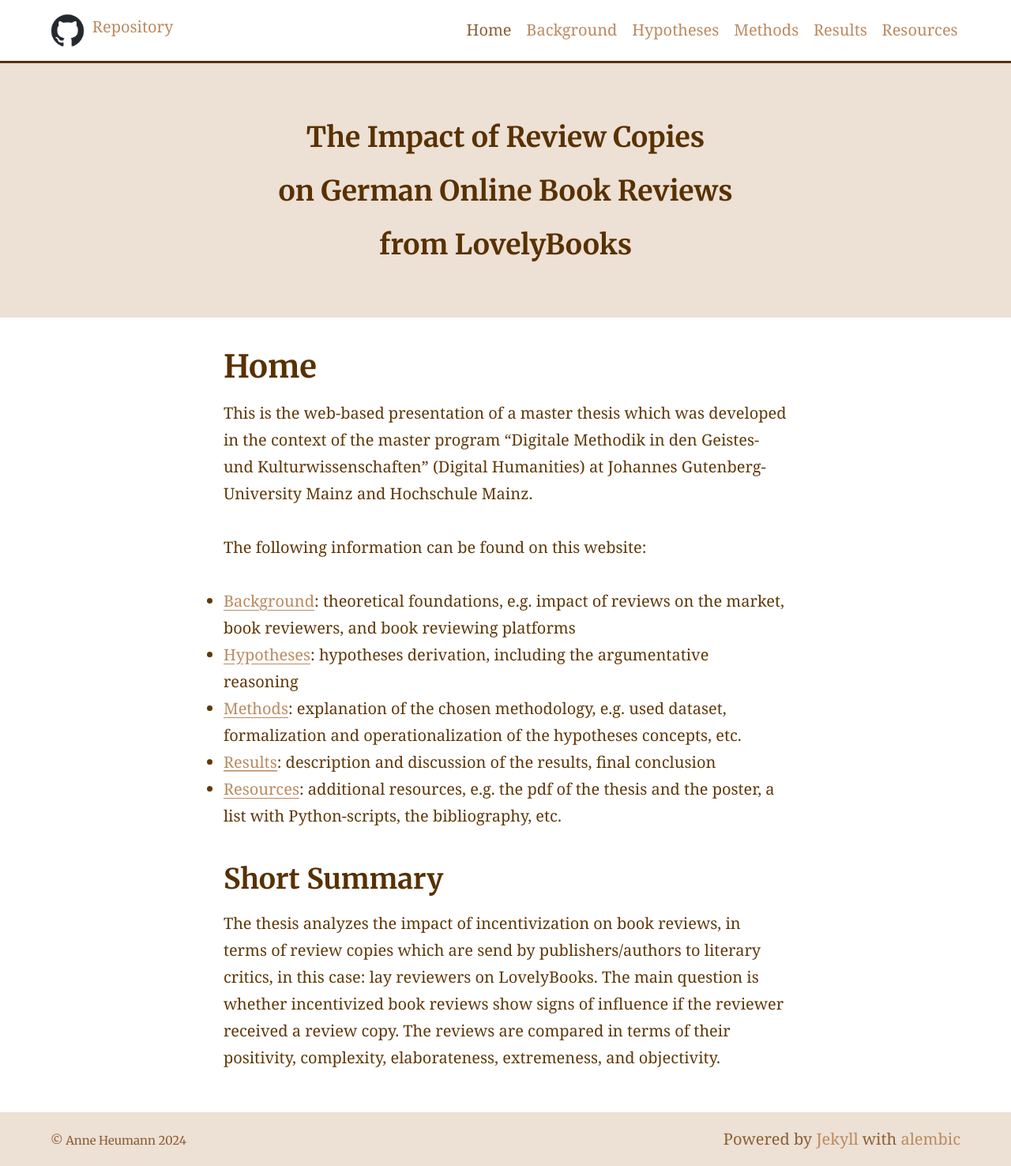
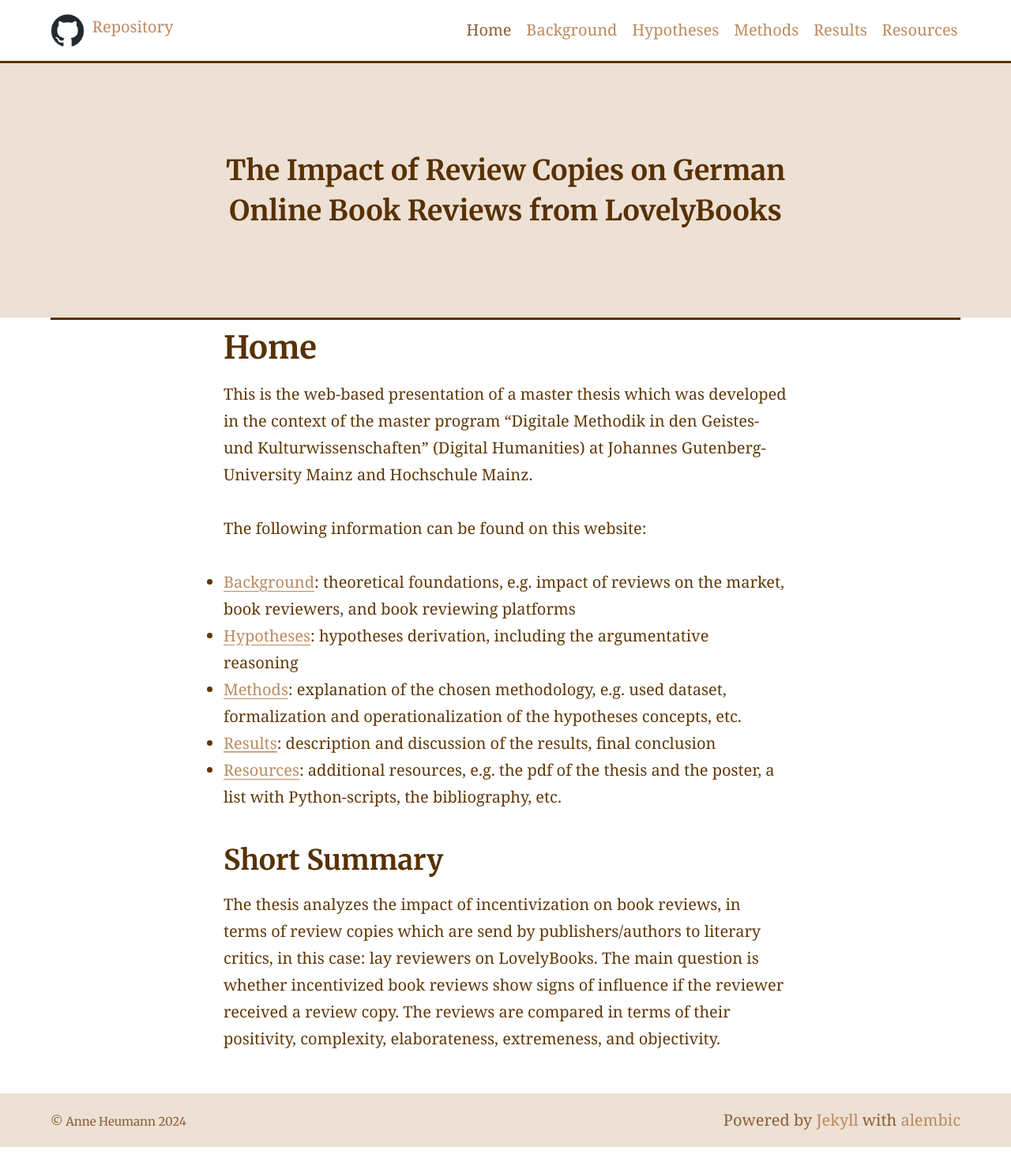
Before and after one commit to aheuma/IncentivizedBookReviews, a Jekyll site: the page built from index.md, in a window 1280 px wide. Shown: the whole page at 79% size. Built offline with Jekyll 4.4.1, drawn with Linux system fonts in a browser that asks for light colours; after the commit the page ends 1452 px from its top, so only the background shows below that.

Commit message:
add changes to github logo

```diff
--- a/_includes/site-header.html
+++ b/_includes/site-header.html
@@ -2,7 +2,7 @@
   <div class="container">
     {% if page.title == "Home" %}
       {% include github-mark.html %}
-    {% elsif page.title == "Home" or page.title == "Theoretical Background" or page.title == "Hypotheses" or page.title == "Methods" or page.title == "Results and Discussion" or page.title == "Resources" %}
+    {% elsif page.title == "Theoretical Background" or page.title == "Hypotheses" or page.title == "Methods" or page.title == "Results and Discussion" or page.title == "Resources" %}
       {% include github-mark_2.html %}
     <!-- {% include github-mark.html %}-->
 
--- a/_sass/_theme.scss
+++ b/_sass/_theme.scss
@@ -46,7 +46,7 @@
 .feature {
   border-top: solid #583101;
   padding-bottom: .4rem;
-  margin-bottom: 1.6rem;
+  //margin-bottom: 1.6rem;
   text-align: center;
   background: $featureBackgroundColour;
   background-size: cover;
@@ -119,6 +119,7 @@
 
 // Main content
 .main {
+  border-top: solid #583101;
   @include flexbox;
   @include flex-direction(column);
   @include flex(1, 0, auto);
--- a/index.md
+++ b/index.md
@@ -1,9 +1,7 @@
 ---
 title: Home
 feature_text: |
-  ## The Impact of Review Copies
-  ## on German Online Book Reviews
-  ## from LovelyBooks
+  ## The Impact of Review Copies on German Online Book Reviews from LovelyBooks
 
 ---
 
```
